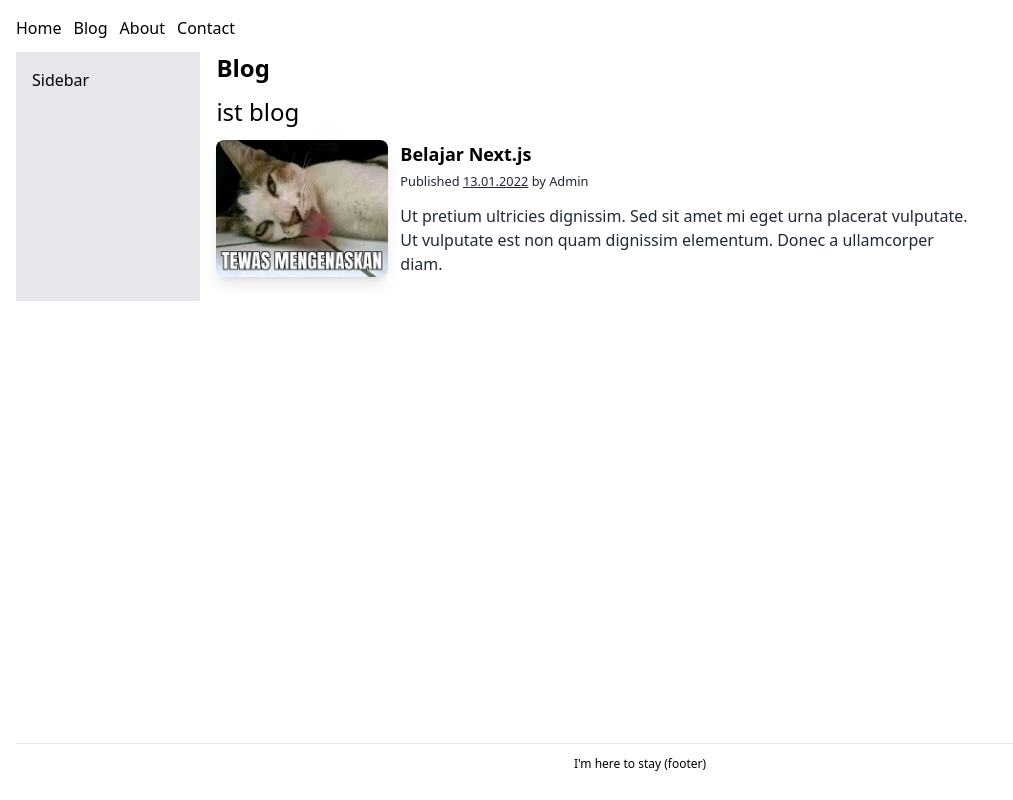
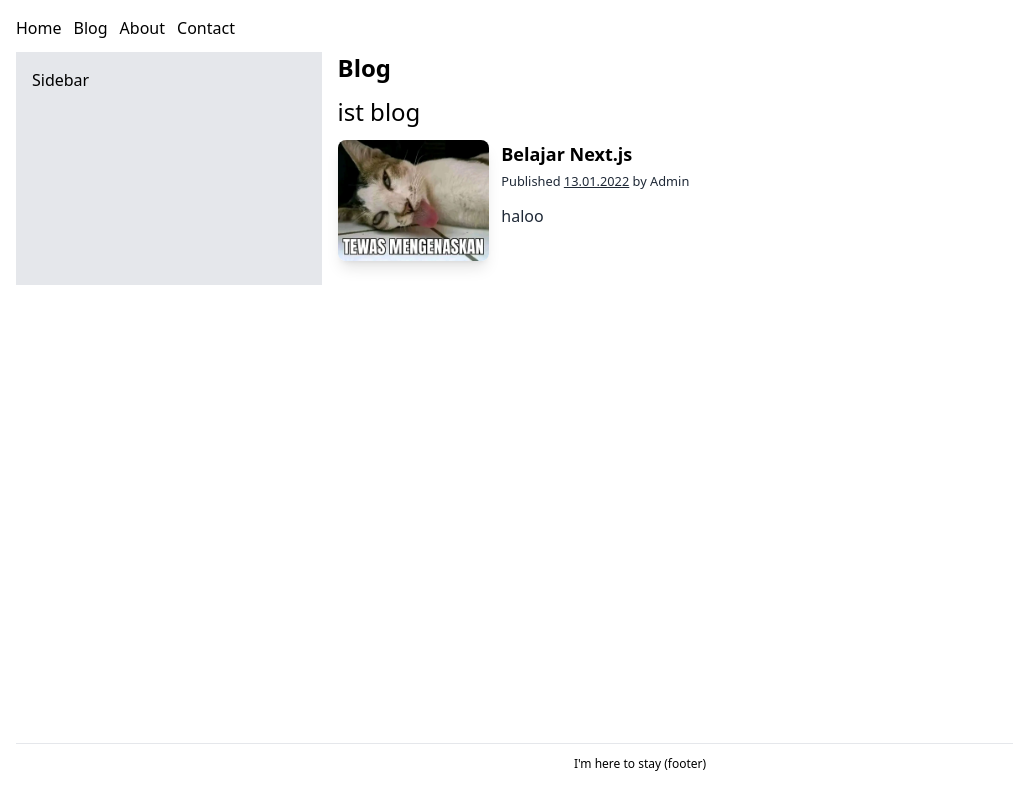
Before and after one commit to Elcand/learn-nextjs, a Next.js app: page /blog in a window 1280 px wide. Shown: the whole page, without its empty margins (0-1013 px from the left). Built offline with nearby package versions, Linux system fonts and the light colour scheme.

Commit message:
make postcard to component

```diff
--- a/app/blog/page.tsx
+++ b/app/blog/page.tsx
@@ -1,35 +1,19 @@
-import Link from "next/link";
 import Heading from "@/app/components/heading";
+import PostCard from "../components/post-card";
 
 export default function BlogPage() {
   return (
     <>
       <Heading>Blog</Heading>
       <h2 className="mb-3 text-2xl">ist blog</h2>
-      <div className="flex flex-wrap">
-        <div className="w-full mb-4 shrink-0 grow-0 basis-auto md:mb-0 md:w-2/12">
-          <div className="relative mb-6 overflow-hidden bg-cover rounded-lg shadow-lg bg-no-repeter">
-            <img src="/assets/image1.jpg" className="w-full" />
-            <Link href="/blog/belajar-nextjs">
-              <div className="absolute top-0 right-0 bottom-0 left-0 h-full w-full overflow-hidden bg-fixed opacity-0 transition duration-300 ease-in-out hover:opacity-100 bg-[hsla(0,0%,98.4%,.15)]"></div>
-            </Link>
-          </div>
-        </div>
-        <div className="w-full px-3 mb-6 mr-auto shrink-0 grow-0 basis-auto md:mb-0 md:w-9/12 xl:w-7/12">
-          <h5 className="text-lg font-bold">Belajar Next.js</h5>
-          <p className="mb-3 text-gray-800">
-            <small>
-              Published <u>13.01.2022</u> by {""}
-              <a href="#!">Admin</a>
-            </small>
-          </p>
-          <p className="text-gray-800">
-            Ut pretium ultricies dignissim. Sed sit amet mi eget urna placerat
-            vulputate. Ut vulputate est non quam dignissim elementum. Donec a
-            ullamcorper diam.
-          </p>
-        </div>
-      </div>
+      <PostCard
+        title="Belajar Next.js"
+        href="/blog/belajar-nextjs"
+        image="/assets/image1.jpg"
+        author="Admin"
+        description="haloo"
+        date="13.01.2022"
+      />
     </>
   );
 }
--- /dev/null
+++ b/app/components/post-card.tsx
@@ -0,0 +1,42 @@
+import Link from "next/link";
+
+type PostCardProps = {
+  title: string;
+  href: string;
+  image: string;
+  description: string;
+  date: string;
+  author: string;
+};
+
+export default function PostCard({
+  title,
+  href,
+  image,
+  description,
+  date,
+  author,
+}: PostCardProps) {
+  return (
+    <div className="flex flex-wrap">
+      <div className="w-full mb-4 shrink-0 grow-0 basis-auto md:mb-0 md:w-2/12">
+        <div className="relative mb-6 overflow-hidden bg-cover rounded-lg shadow-lg bg-no-repeter">
+          <img src={image} className="w-full" />
+          <Link href={href}>
+            <div className="absolute top-0 right-0 bottom-0 left-0 h-full w-full overflow-hidden bg-fixed opacity-0 transition duration-300 ease-in-out hover:opacity-100 bg-[hsla(0,0%,98.4%,.15)]"></div>
+          </Link>
+        </div>
+      </div>
+      <div className="w-full px-3 mb-6 mr-auto shrink-0 grow-0 basis-auto md:mb-0 md:w-9/12 xl:w-7/12">
+        <h5 className="text-lg font-bold">{title}</h5>
+        <p className="mb-3 text-gray-800">
+          <small>
+            Published <u>{date}</u> by {""}
+            <a href="#!">{author}</a>
+          </small>
+        </p>
+        <p className="text-gray-800">{description}</p>
+      </div>
+    </div>
+  );
+}
```
